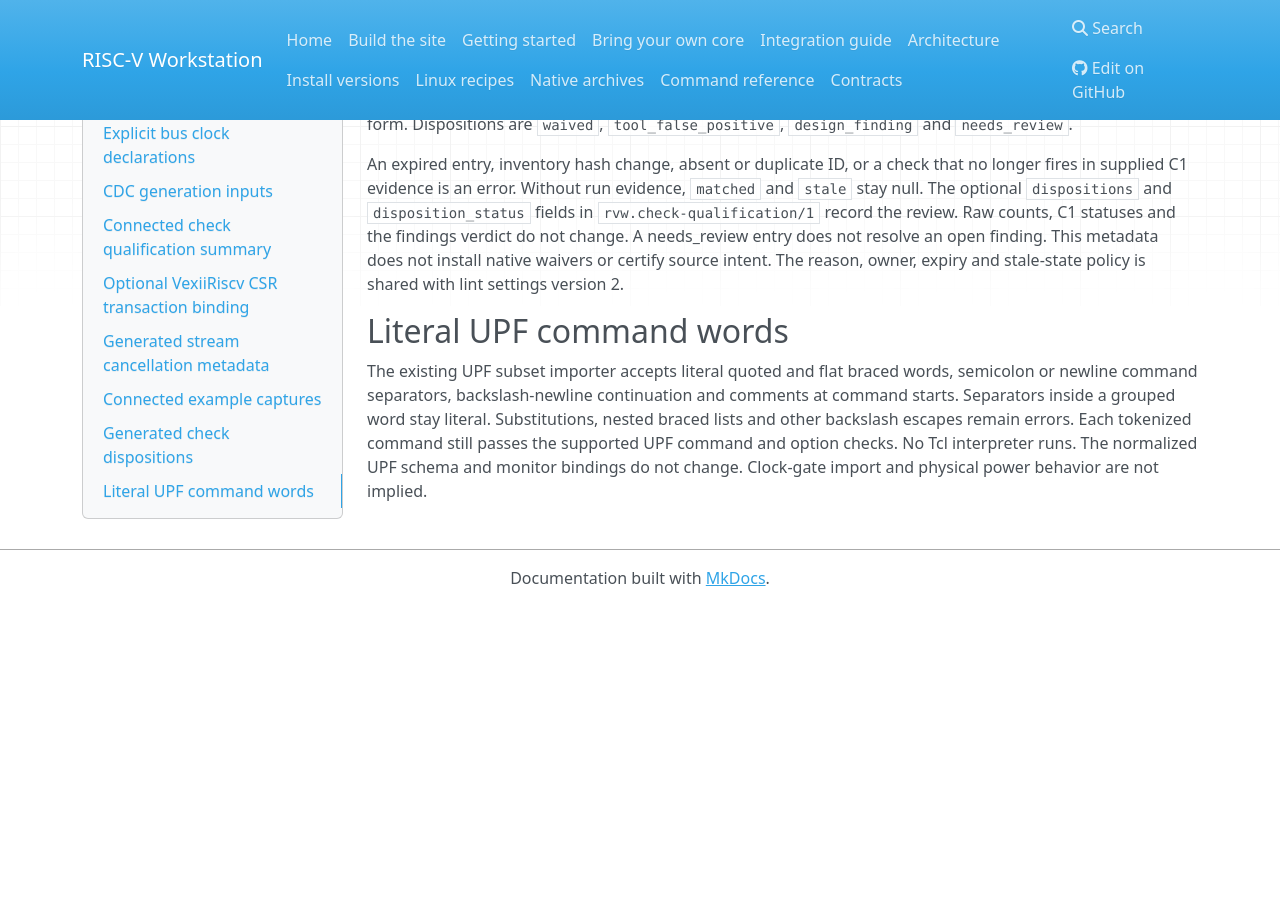
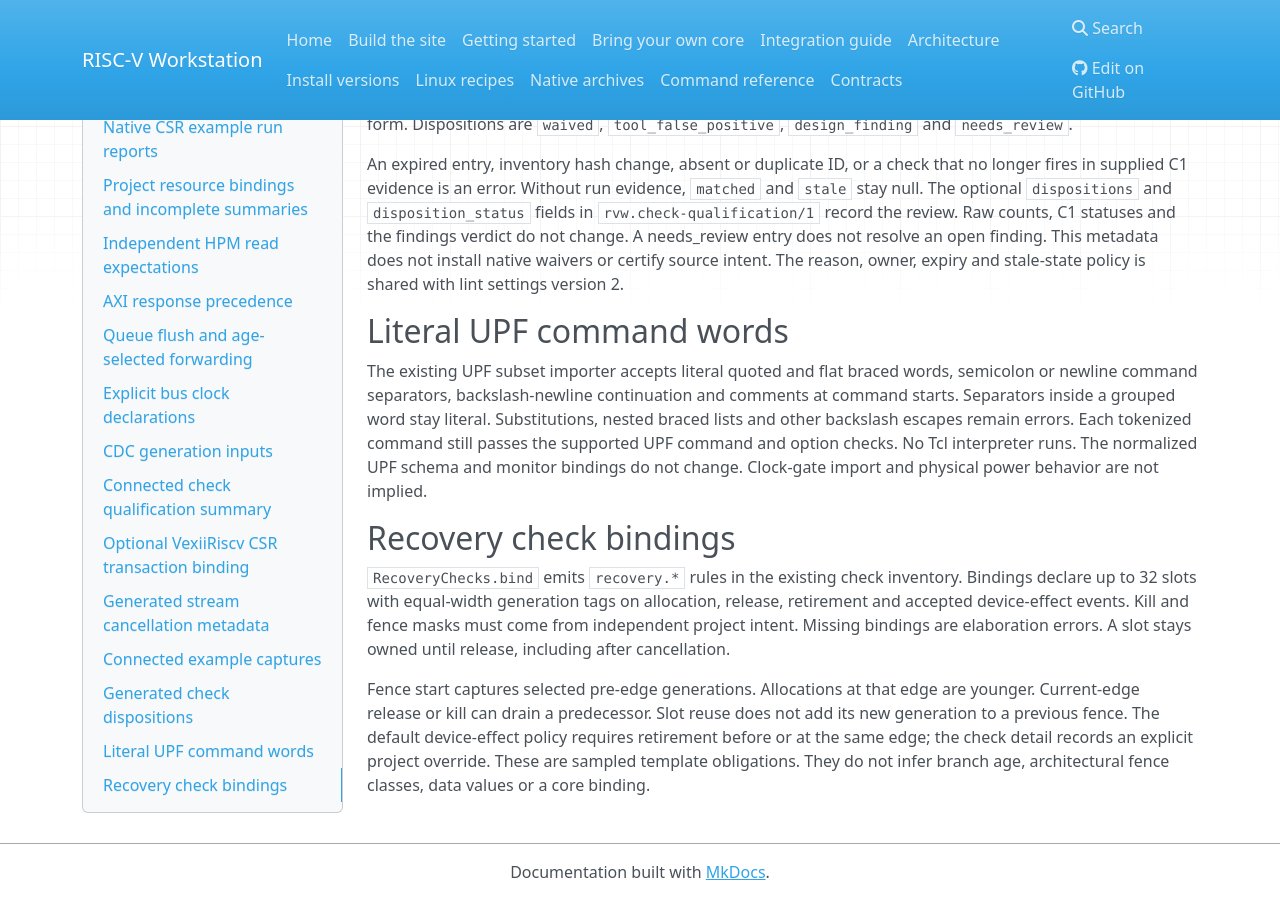
Before and after one commit to riscPrint/risc-v-workstation, an MkDocs documentation site: the page built from docs/contracts/csr.md, in a window 1280 px wide and 900 px high, scrolled down 5502 px. Built offline with MkDocs 1.6.1, drawn with Linux system fonts in a browser that asks for light colours; nearby versions of some CDN libraries; before the commit the page ends 6108 px from its top, so only the background shows below that.

Commit message:
chore(salvage): save unfinished csr work at the Codex usage limit
Unfinished and untested. Do not merge as is.

Co-Authored-By: Claude <noreply@anthropic.com>

```diff
--- a/docs/contracts/csr.md
+++ b/docs/contracts/csr.md
@@ -310,3 +310,18 @@ Substitutions, nested braced lists and other backslash escapes remain errors.
 Each tokenized command still passes the supported UPF command and option checks.
 No Tcl interpreter runs. The normalized UPF schema and monitor bindings do not
 change. Clock-gate import and physical power behavior are not implied.
+
+## Recovery check bindings
+
+`RecoveryChecks.bind` emits `recovery.*` rules in the existing check inventory.
+Bindings declare up to 32 slots with equal-width generation tags on allocation,
+release, retirement and accepted device-effect events. Kill and fence masks
+must come from independent project intent. Missing bindings are elaboration
+errors. A slot stays owned until release, including after cancellation.
+
+Fence start captures selected pre-edge generations. Allocations at that edge
+are younger. Current-edge release or kill can drain a predecessor. Slot reuse
+does not add its new generation to a previous fence. The default device-effect
+policy requires retirement before or at the same edge; the check detail records
+an explicit project override. These are sampled template obligations. They do
+not infer branch age, architectural fence classes, data values or a core binding.
```
Also changed, not shown: SpinalChecks/README.md (+41 -0 lines), 2 other files.
